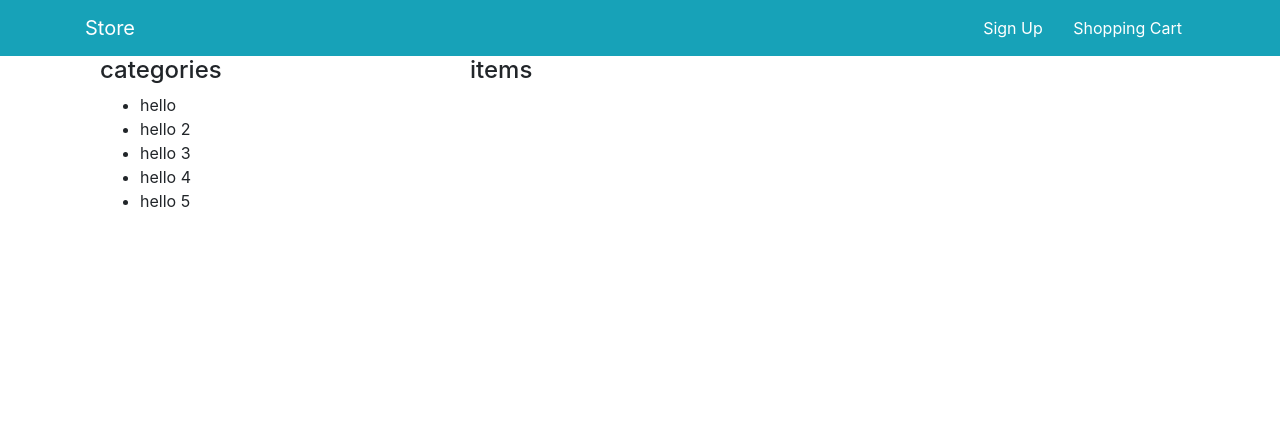
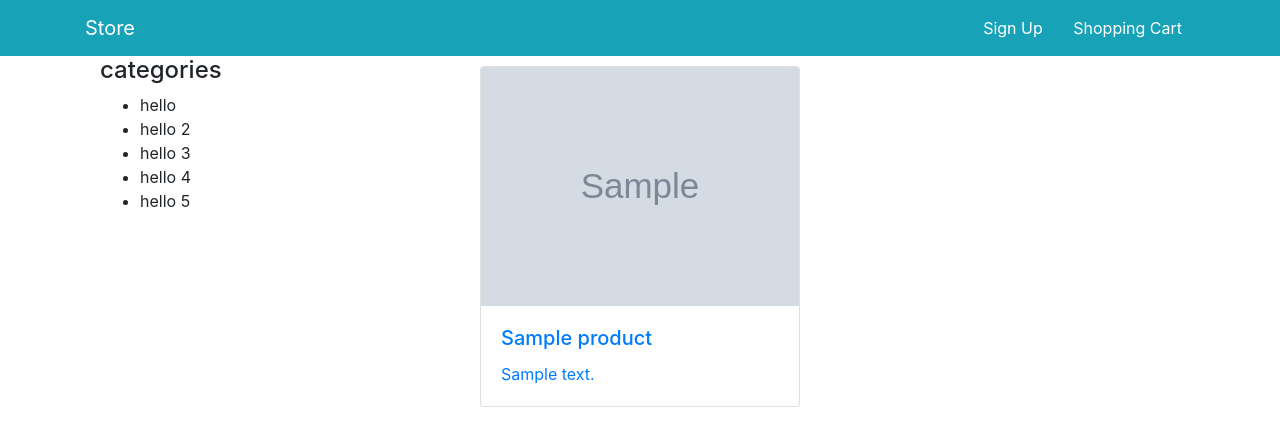
Before and after one commit to TasfiaAddrita/contractor-project, a Flask app: page / in a window 1280 px wide. Shown: the top 446 px of the page. Run offline with Flask 2, Linux system fonts and the light colour scheme; grey boxes marked "Sample" are stand-in pictures; a database or web service that is not in the repository returns one stand-in record (values such as "Sample title"); some libraries are stand-ins or nearby versions.

Commit message:
populated db, created item grid in index

```diff
--- a/app.py
+++ b/app.py
@@ -12,11 +12,49 @@ db = client.Store
 users = db.users
 products = db.products
 
+# dummy products
+db_products = [
+    {
+        'name': '1',
+        'description': 'desc1',
+        'category': 'cat1',
+        'picture': './static/placeholder-img.png',
+        'price': 30.00
+    },
+    {
+        'name': '2',
+        'description': 'desc2',
+        'category': 'cat2',
+        'picture': './static/placeholder-img.png',
+        'price': 25.00
+    },
+    {
+        'name': '3',
+        'description': 'desc3',
+        'category': 'cat3',
+        'picture': './static/placeholder-img.png',
+        'price': 40.00
+    },
+    {
+        'name': '4',
+        'description': 'desc4',
+        'category': 'cat4',
+        'picture': './static/placeholder-img.png',
+        'price': 15.00
+    }
+]
+
+# db.products.insert_many(db_products)
+
 app = Flask(__name__)
 
 @app.route('/')
 def index():
-    return render_template('index.html')
+    return render_template('index.html', products=products.find({}))
+
+@app.route('/product/<product_id>', methods=['GET'])
+def product_page(product_id):
+    return "i work"
 
 if __name__ == '__main__':
     app.run(debug=True, host='0.0.0.0', port=os.environ.get('PORT', 5000))
--- /dev/null
+++ b/static/style.css
@@ -0,0 +1,4 @@
+.card {
+    width: 20rem;
+    margin: 10px;
+}
--- a/templates/base.html
+++ b/templates/base.html
@@ -6,7 +6,7 @@
     <title>My Store</title>
     <!-- Latest compiled and minified CSS -->
     <link rel="stylesheet" href="https://stackpath.bootstrapcdn.com/bootstrap/4.3.1/css/bootstrap.min.css" integrity="sha384-ggOyR0iXCbMQv3Xipma34MD+dH/1fQ784/j6cY/iJTQUOhcWr7x9JvoRxT2MZw1T" crossorigin="anonymous">
-    <!-- <link rel="stylesheet" type="text/css" href="./static/style.css" media="screen"/> -->
+    <link rel="stylesheet" type="text/css" href="../static/style.css" media="screen"/>
 </head>
 <body>
 
--- a/templates/index.html
+++ b/templates/index.html
@@ -15,7 +15,10 @@
             </ul>
         </div>
         <div class="col-12 col-md-8">
-            <h4>items</h4>
+            <!-- <h4>items</h4> -->
+            {% for product in products %}
+                {% include 'partials/product_card.html' %}
+            {% endfor %}
         </div>
     </div>
 </div>
--- /dev/null
+++ b/templates/partials/product_card.html
@@ -0,0 +1,11 @@
+<!-- templates/partials/product.html -->
+
+<a href="/product/{{ product._id }}">
+    <div class="card d-inline-block">
+        <img class="card-img-top" src="{{ product.picture }}" alt="Card image cap">
+        <div class="card-body">
+            <h5 class="card-title">{{ product.name }}</h5>
+            <p class="card-text">{{ product.description }}</p>
+        </div>
+    </div>
+</a>
```
Also changed, not shown: static/placeholder-img.png (added).
